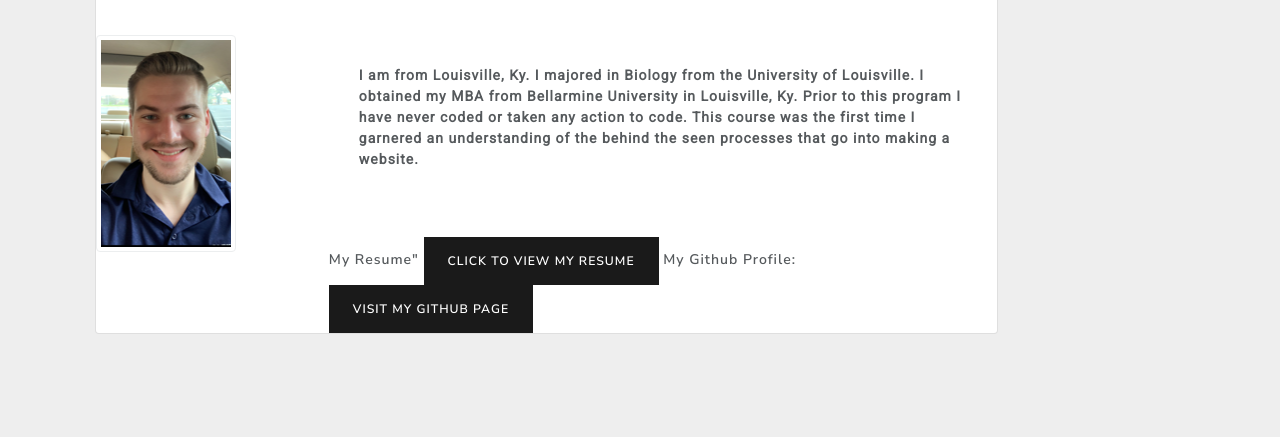
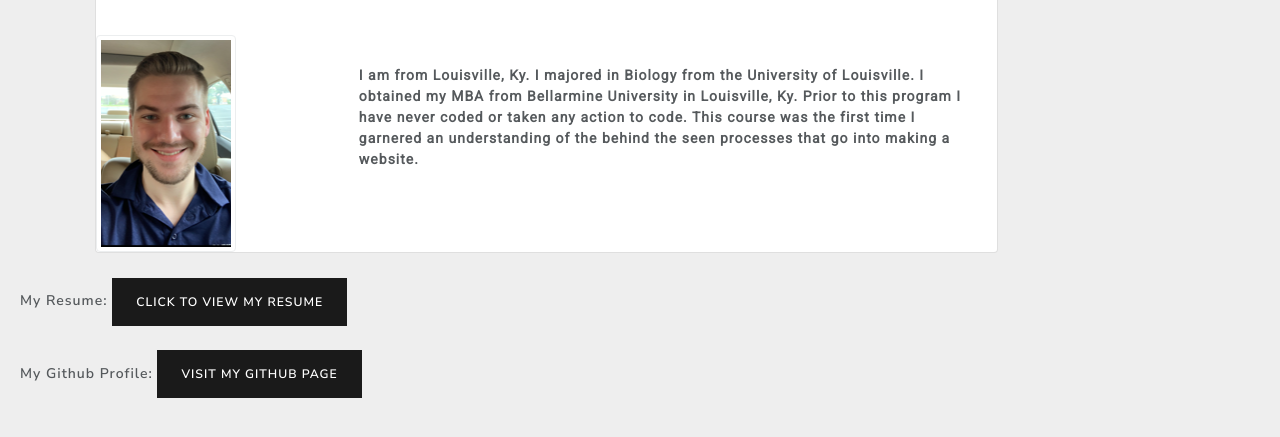
Before and after one commit to mdcassaro/homework-2, a plain HTML site: page index.html in a window 1280 px wide. Shown: the part 275-712 px from the top of the page. Drawn offline with nearby package versions, Linux system fonts and the light colour scheme.

Commit message:
fixed the buttons on the front page

```diff
--- a/index.html
+++ b/index.html
@@ -52,10 +52,7 @@
                   <p>
                     I am from Louisville, Ky. I majored in Biology from the University of Louisville. I obtained my MBA from Bellarmine University in Louisville, Ky. Prior to this program I have never coded or taken any action to code. This course was the first time I garnered an understanding of the behind the seen processes that go into making a website.
                   </p>
-                  <label for="exampleFormControlInput1" style="font-weight: bold;">My Resume"</label>
-                        <a href="https://documentcloud.adobe.com/link/track?uri=urn%3Aaaid%3Ascds%3AUS%3Aacae761d-9ce9-4c7a-8419-066358db3834" target="_blank" class="btn btn-primary">Click to view my Resume</a>
-                  <label for="exampleFormControlInput1" style="font-weight: bold; margin-top: 5%;">My Github Profile:</label>
-                        <a href="https://github.com/mdcassaro" target="_blank" class="btn btn-primary">Visit my Github Page</a>
+
 
                 </div>
               </div>
@@ -64,6 +61,14 @@
         </div>
       </div>
 
+      <div>
+        <label for="exampleFormControlInput1" style="font-weight: bold; margin: auto;">My Resume:</label>
+        <a href="https://documentcloud.adobe.com/link/track?uri=urn%3Aaaid%3Ascds%3AUS%3Aacae761d-9ce9-4c7a-8419-066358db3834" style="margin: auto;" target="_blank" class="btn btn-primary">Click to view my Resume</a>
+      </div>
+      <div style="margin-top: 2%;">
+        <label for="exampleFormControlInput1" style="font-weight: bold;">My Github Profile:</label>
+        <a href="https://github.com/mdcassaro" target="_blank" class="btn btn-primary">Visit my Github Page</a>
+      </div>
     <script src="https://code.jquery.com/jquery-3.4.1.slim.min.js" integrity="sha384-J6qa4849blE2+poT4WnyKhv5vZF5SrPo0iEjwBvKU7imGFAV0wwj1yYfoRSJoZ+n" crossorigin="anonymous"></script>
     <script src="https://cdn.jsdelivr.net/npm/popper.js@1.16.0/dist/umd/popper.min.js" integrity="sha384-Q6E9RHvbIyZFJoft+2mJbHaEWldlvI9IOYy5n3zV9zzTtmI3UksdQRVvoxMfooAo" crossorigin="anonymous"></script>
     <script src="https://stackpath.bootstrapcdn.com/bootstrap/4.4.1/js/bootstrap.min.js" integrity="sha384-wfSDF2E50Y2D1uUdj0O3uMBJnjuUD4Ih7YwaYd1iqfktj0Uod8GCExl3Og8ifwB6" crossorigin="anonymous"></script>
```
Also changed, not shown: contact.html (+1 -1 lines).
